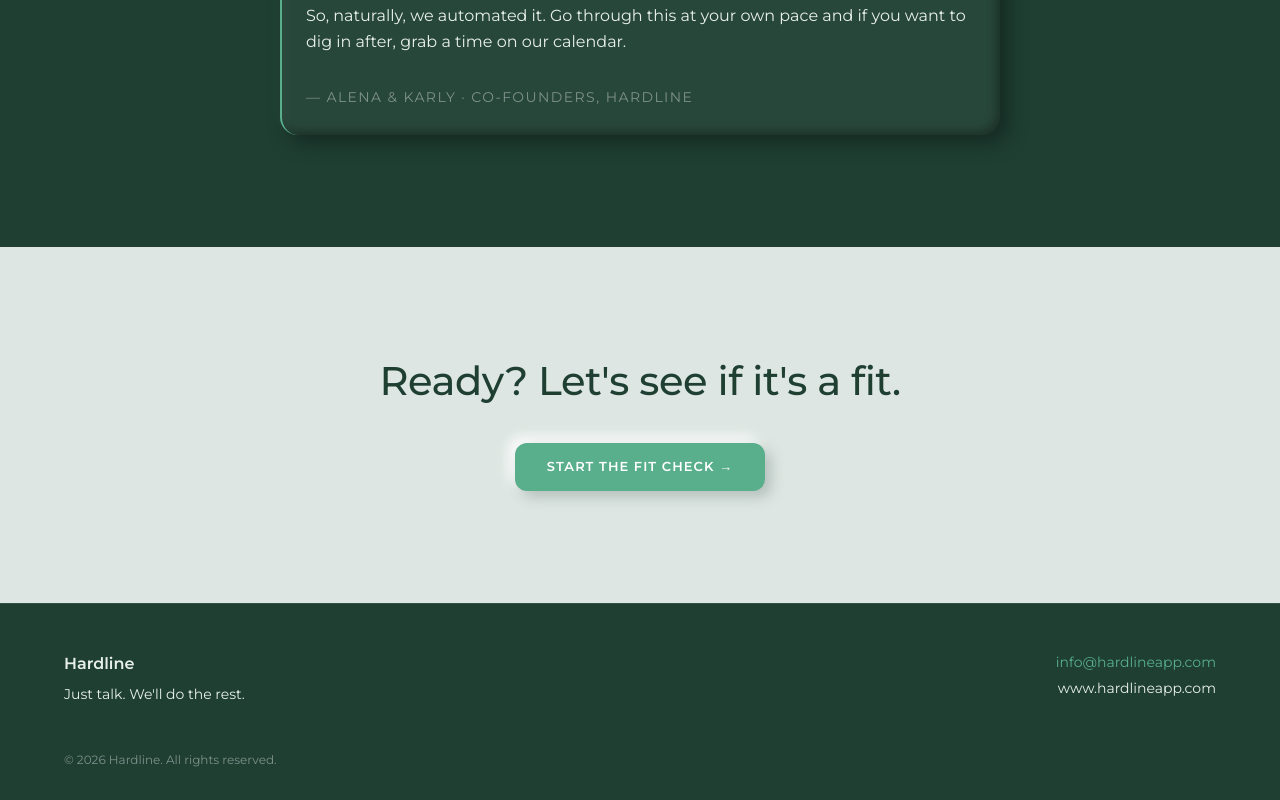
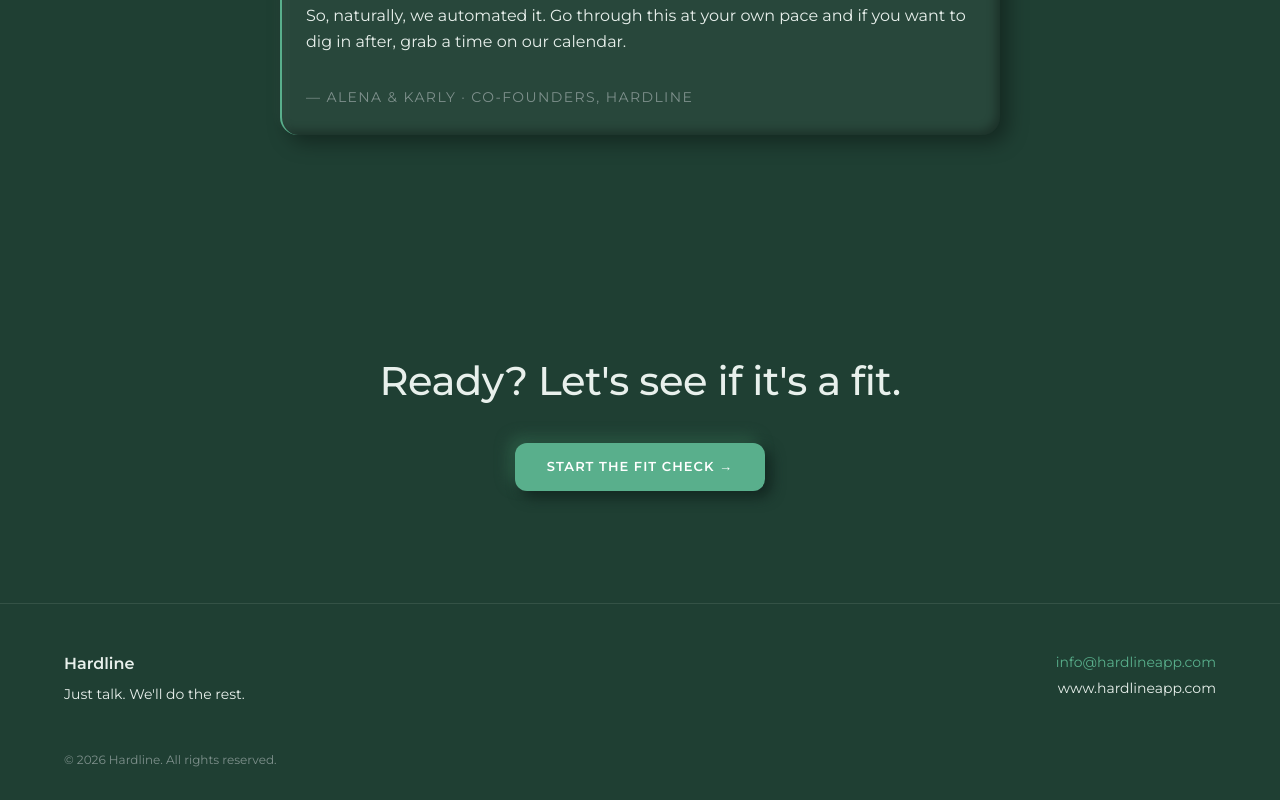
Before and after one commit to alenatuttle3/Invest-in-hardline, a Next.js app: page /investors in a window 1280 px wide. Shown: the part 1638-2438 px from the top of the page. Built offline with nearby package versions, Linux system fonts and the light colour scheme.

Commit message:
Make the fit-check CTA section dark green with white text
Switch the InvestorsCTA section from the light theme to hl-dark so it
matches the hero — forest-green background with white headline text. The
mint button is unaffected; its neumorphic shadows adapt to the dark
surface.

```diff
--- a/components/investors/InvestorsCTA.tsx
+++ b/components/investors/InvestorsCTA.tsx
@@ -4,7 +4,7 @@ const HEADLINE = "Ready? Let's see if it's a fit."
 
 export default function InvestorsCTA() {
   return (
-    <section id="start" className="hl-light scroll-mt-20 bg-[color:var(--hl-base)]">
+    <section id="start" className="hl-dark scroll-mt-20 bg-[color:var(--hl-base)]">
       <div className="section-container py-20 text-center md:py-28">
         <h2 className="hl-h2 text-[color:var(--hl-text)]">{HEADLINE}</h2>
 
```
